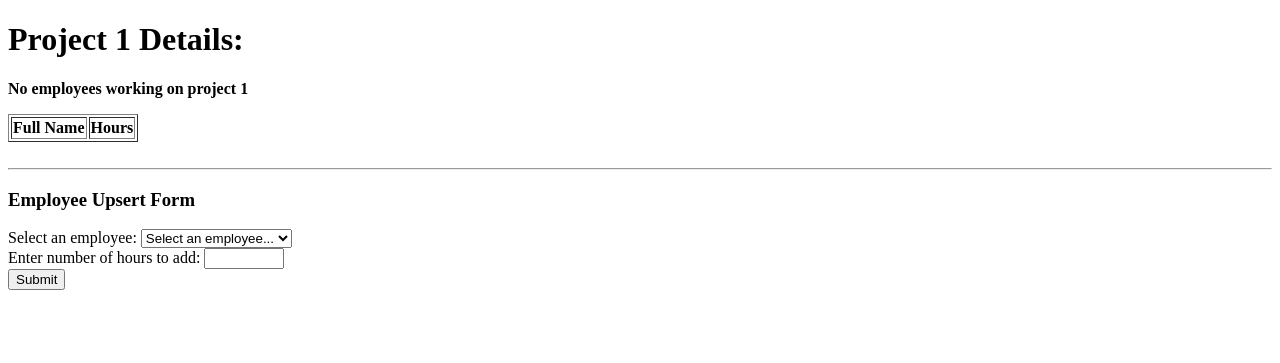
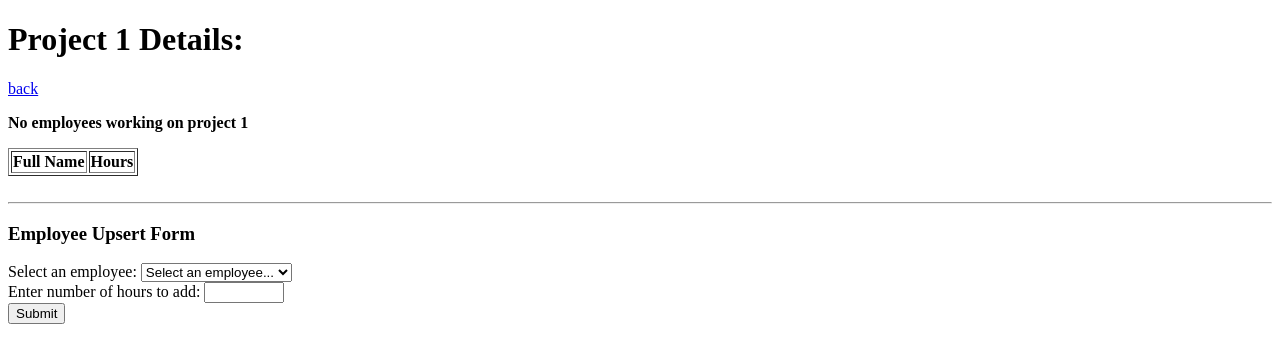
Before and after one commit to Szymand/CIS3530-A4-Group-48, a Flask app: page /projects/1 in a window 1280 px wide. Shown: the top 363 px of the page. Run offline with Flask 3, Linux system fonts and the light colour scheme; data that the repository does not hold is empty; some libraries are stand-ins or nearby versions.

Commit message:
added back button to projects page

```diff
--- a/app/templates/project_detail.html
+++ b/app/templates/project_detail.html
@@ -7,6 +7,7 @@
 </head>
 <body>
     <h1>Project {{pnumber}} Details:</h1>
+    <a href="/projects/all">back</a>
 
     <table border="1">
         <tr>
```
